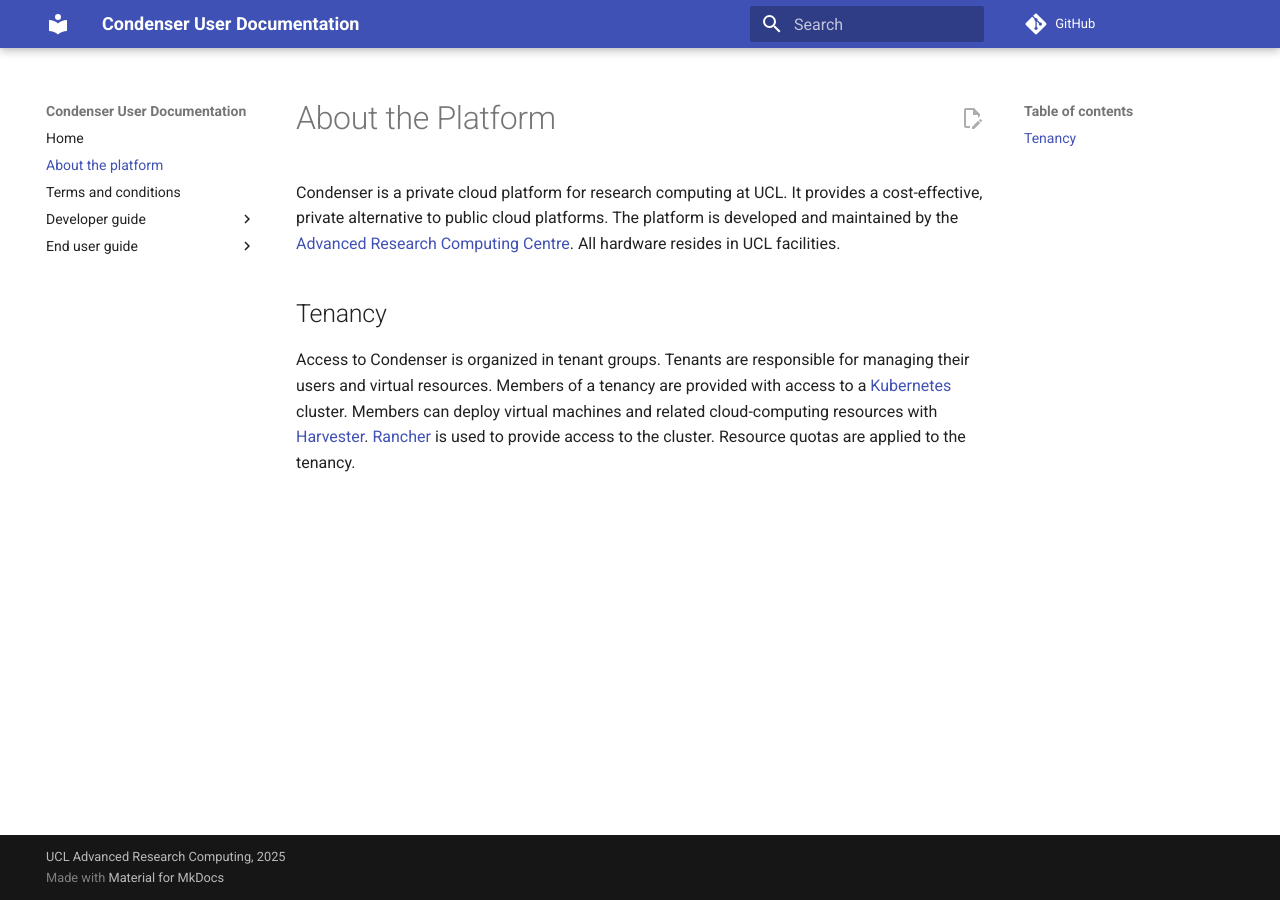
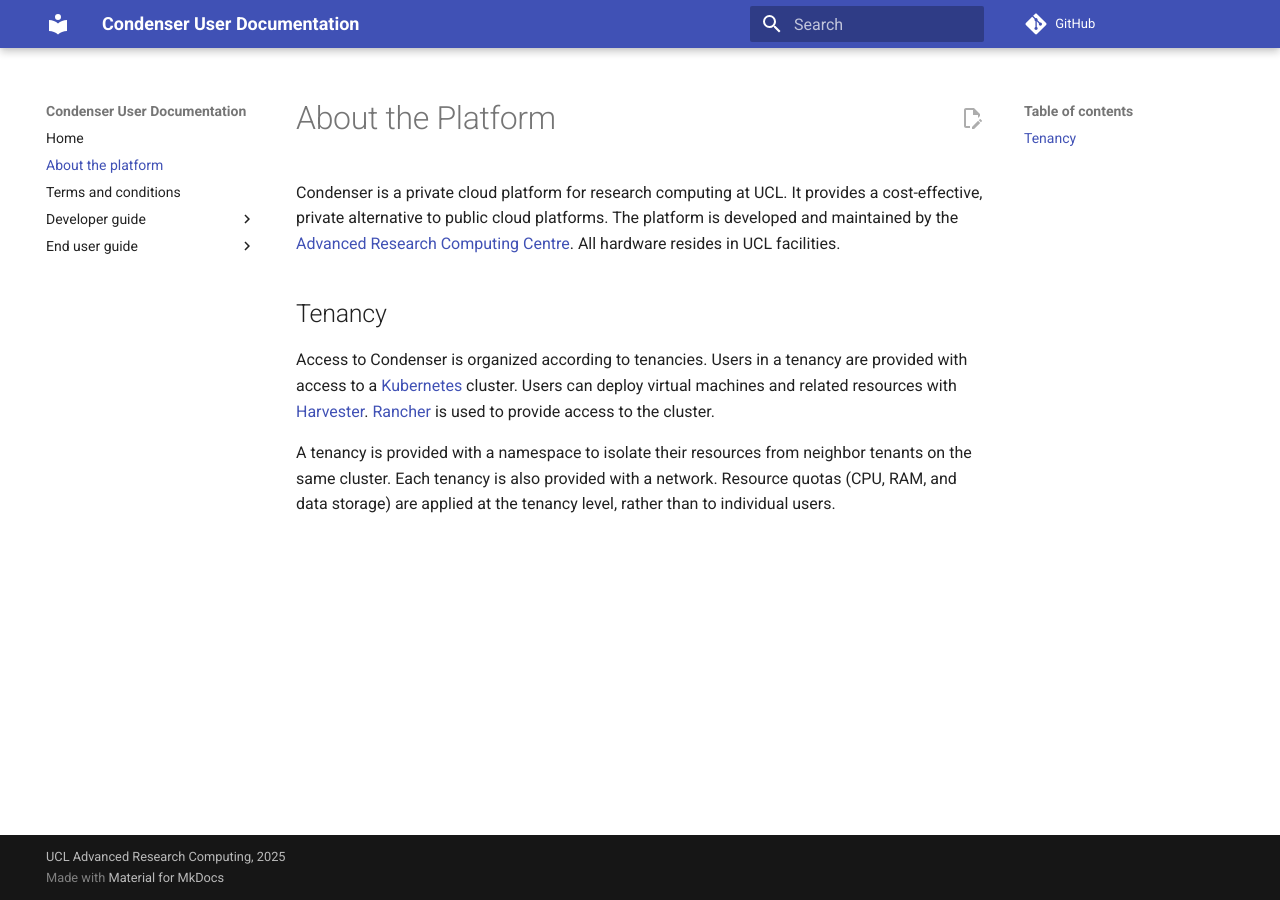
Before and after one commit to UCL-ARC/condenser-mkdocs, an MkDocs documentation site: the page built from docs/about.md, in a window 1280 px wide. Built offline with MkDocs 1.6.1 and Material for MkDocs 9.7.7, drawn with Linux system fonts in a browser that asks for light colours; comment, search, counter and statistics services are not loaded.

Commit message:
reorg text about tenancies

```diff
--- a/docs/about.md
+++ b/docs/about.md
@@ -11,9 +11,12 @@
 
 ## Tenancy
 
-Access to Condenser is organized in tenant groups. Tenants are responsible for
-managing their users and virtual resources. Members of a tenancy are provided with
-access to a [Kubernetes](https://kubernetes.io/docs/home/)
-cluster. Members can deploy virtual machines and related cloud-computing resources
-with [Harvester](https://docs.harvesterhci.io). [Rancher](https://rancher.com/docs/)
-is used to provide access to the cluster. Resource quotas are applied to the tenancy.
+Access to Condenser is organized according to tenancies. Users in a tenancy are provided
+with access to a [Kubernetes](https://kubernetes.io/docs/home/) cluster. Users
+can deploy virtual machines and related resources with [Harvester](https://docs.harvesterhci.io).
+[Rancher](https://rancher.com/docs/) is used to provide access to the cluster.
+
+A tenancy is provided with a namespace to isolate their resources from neighbor
+tenants on the same cluster. Each tenancy is also provided with a network.
+Resource quotas (CPU, RAM, and data storage) are applied at the tenancy level,
+rather than to individual users.
```
